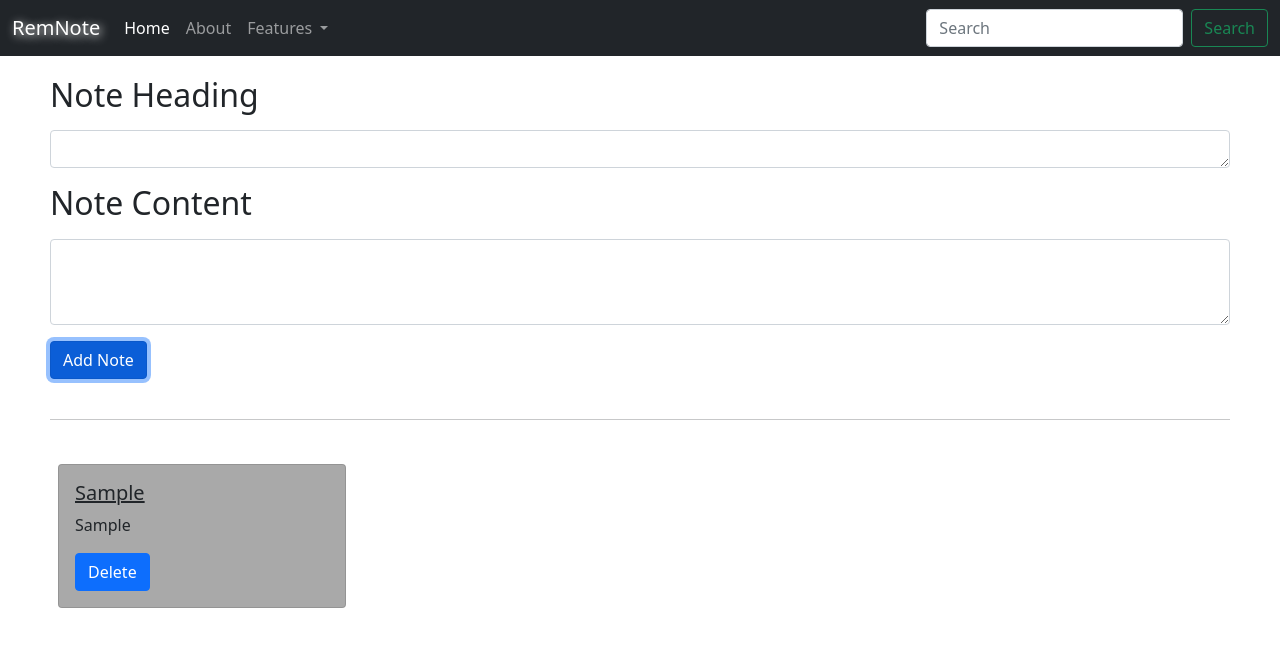
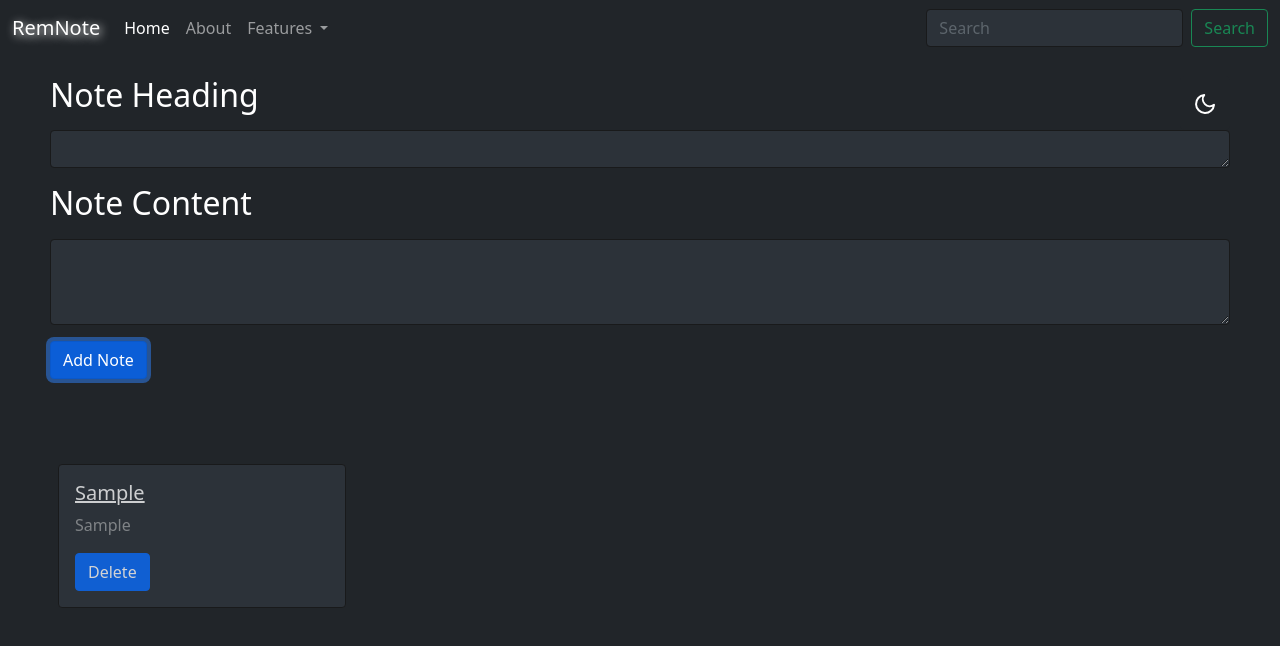
Before and after one commit to Amritanshu02/NotesWebsite, a plain HTML site: page index.html in a window 1280 px wide. Both pictures are taken after typing "Sample", "Sample" into the empty fields and a click on the button "Add Note". Drawn offline with nearby package versions, Linux system fonts and the light colour scheme.

Commit message:
added dark mode

```diff
--- a/index.html
+++ b/index.html
@@ -6,6 +6,7 @@
     <meta http-equiv="X-UA-Compatible" content="IE=edge">
     <meta name="viewport" content="width=device-width, initial-scale=1.0">
     <title>Document</title>
+    <script src="https://unpkg.com/feather-icons"></script>
     <!-- CSS only -->
     <link rel="stylesheet" href="notes.css">
     <link href="https://cdn.jsdelivr.net/npm/bootstrap@5.1.0/dist/css/bootstrap.min.css" rel="stylesheet"
@@ -17,14 +18,18 @@
     </style>
 </head>
 
-<body>
+<body class="bg-dark ">
+
+
     <header class="head">
         <nav class="navbar navbar-expand-lg navbar-dark bg-dark">
             <div class="container-fluid">
                 <a class="navbar-brand" href="#" style="text-shadow: 2px 2px 10px white;">RemNote</a>
+
                 <button class="navbar-toggler" type="button" data-bs-toggle="collapse"
                     data-bs-target="#navbarSupportedContent" aria-controls="navbarSupportedContent"
                     aria-expanded="false" aria-label="Toggle navigation">
+
                     <span class="navbar-toggler-icon"></span>
                 </button>
                 <div class="collapse navbar-collapse" id="navbarSupportedContent">
@@ -54,7 +59,7 @@
                         </li> -->
                     </ul>
                     <form class="d-flex">
-                        <input id="searchText" class="form-control me-2" type="search" placeholder="Search"
+                        <input id="searchText" class="form-control special-card me-2" type="search" placeholder="Search"
                             aria-label="Search">
                         <button class="btn btn-outline-success" type="submit">Search</button>
                     </form>
@@ -66,18 +71,28 @@
     <section id="alerting"></section>
 
     <section id="info">
-        <div class="mb-3">
-            <label for="exampleFormControlInput1" class="form-label">
-                <h2>Note Heading</h2>
-            </label>
-            <textarea class="form-control" id="addTitle" rows="1"></textarea>
+        <div class="mb-3  ">
+            <div class=" d-flex justify-content-between">
+                <label for="exampleFormControlInput1" class="form-label ">
+
+                    <h2 class="text-white">Note Heading</h2>
+
+                </label>
+                <button class="toggle-theme btn btn-dark" type="button" onclick="switchtheme()">
+                    <i class="lighty  visually-hidden " data-feather="sun" ></i>
+                    <i class="darky " data-feather="moon" ></i>
+                </button>
+
+                </div>
+
+            <textarea class="form-control special-card" id="addTitle" rows="1"></textarea>
             <!-- <input type="email" class="form-control" id="exampleFormControlInput1" placeholder="name@example.com"> -->
         </div>
         <div class="mb-3">
             <label for="exampleFormControlTextarea1" class="form-label">
-                <h2>Note Content</h2>
+                <h2 class="text-white">Note Content</h2>
             </label>
-            <textarea class="form-control" id="addText" rows="3"></textarea>
+            <textarea class="form-control special-card" id="addText" rows="3"></textarea>
         </div>
         <button id="addBtn" class="btn btn-primary">Add Note</button><br><br>
         <hr>
@@ -97,6 +112,9 @@
         </div> -->
     </section>
 </body>
+<script>
+    feather.replace()
+  </script>
 <!-- JavaScript Bundle with Popper -->
 <script src="https://cdn.jsdelivr.net/npm/bootstrap@5.1.0/dist/js/bootstrap.bundle.min.js"
     integrity="sha384-U1DAWAznBHeqEIlVSCgzq+c9gqGAJn5c/t99JyeKa9xxaYpSvHU5awsuZVVFIhvj"
--- a/notes.css
+++ b/notes.css
@@ -1,9 +1,30 @@
 *{
     margin: 0px;
     padding: 0px;
+
+}
+.card *{
+
+    color: black;
 }
 
 #content{
     display: flex;
     flex-wrap: wrap;
 }
+.special-card {
+    /* create a custom class so you
+       do not run into specificity issues
+       against bootstraps styles
+       which tends to work better than using !important
+       (future you will thank you later)*/
+     border-color: rgb(24, 24, 24) !important;
+
+      background-color: #2f363d !important;
+      opacity: .8;
+      color: rgb(255, 255, 255) !important;
+    }
+    .darky{
+        color: rgb(255, 255, 255) !important;
+
+    }
--- a/notes.js
+++ b/notes.js
@@ -29,10 +29,10 @@
     notesObj.forEach(function (element, index) {
         if ((element.Title.length > 0 && element.Content.length > 0)) {
             html += `
-            <div class="card my-2 mx-2" style="width: 18rem; background-color: darkgray;">
+            <div class="card special-card  my-2 mx-2" style="width: 18rem; background-color: white; ">
                 <div class="card-body">
-                    <h5 class="card-title" style="text-decoration:underline;">${element.Title}</h5>
-                    <p class="card-text">${element.Content}</p>
+                    <h5 class="card-title  text-light" style="text-decoration:underline;" >${element.Title}</h5>
+                    <p class="card-text text-white-50" >${element.Content}</p>
                     <button id="${index}" onclick="deleteNote(this.id)" class="btn btn-primary">Delete</button>
                 </div>
                 </div>`;
@@ -54,6 +54,37 @@
     else
         notesElm.innerHTML = `Nothing to show. Use "Add Note" to add a note.`;
 }
+
+
+var darktheme=false
+function switchtheme()
+{
+
+    document.querySelector("body").classList.toggle("bg-dark")
+    document.querySelectorAll("h2").forEach(element=>{
+        element.classList.toggle("text-white")
+    })
+    document.querySelectorAll("textarea").forEach(element=>{
+        element.classList.toggle("bg-light")
+    })
+    document.querySelectorAll(".card").forEach(element=>{
+        element.classList.toggle("bg-light")
+    })
+    document.querySelectorAll(".card-title").forEach(element=>{
+        element.classList.toggle("text-light")
+    })
+    document.querySelectorAll(".card-text").forEach(element=>{
+        element.classList.toggle("text-white-50")
+    })
+    document.querySelector(".toggle-theme").classList.toggle("btn-dark")
+    document.querySelector(".darky").classList.toggle("visually-hidden")
+    document.querySelector(".lighty").classList.toggle("visually-hidden")
+
+
+}
+
+
+
 
 function deleteNote(index) {
     let notes = localStorage.getItem("notes");
```
